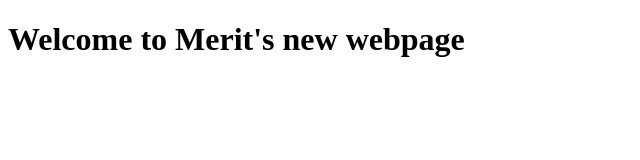
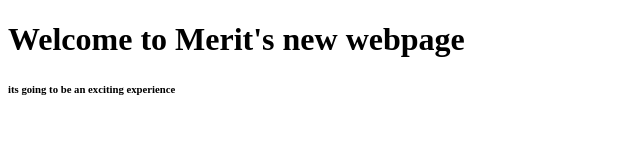
Before and after one commit to Babeaward/my-first-commit, a plain HTML site: page index.html in a window 1280 px wide. Shown: the whole page, without its empty margins (0-640 px from the left). Drawn offline with Linux system fonts and the light colour scheme.

Commit message:
Assignment two

```diff
--- a/index.html
+++ b/index.html
@@ -9,5 +9,6 @@
 </head>
 <body>
   <h1>Welcome to Merit's new webpage</h1>
+  <h6> its going to be an exciting experience</h6>
 </body>
 </html>
```
